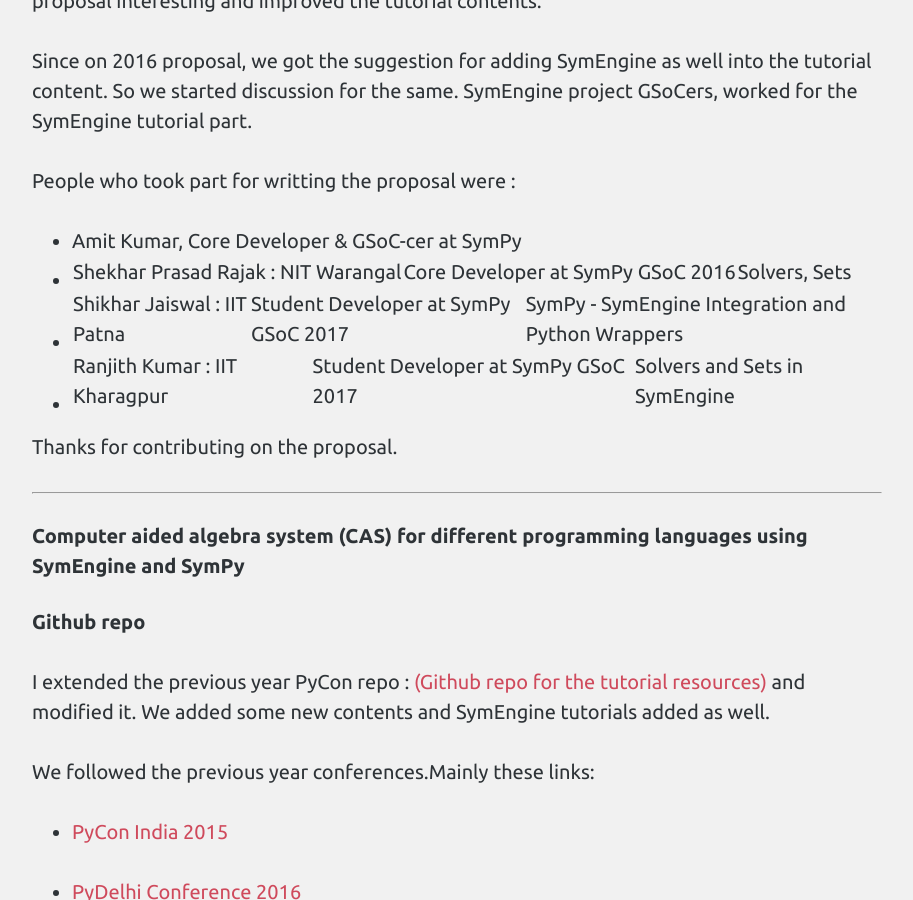
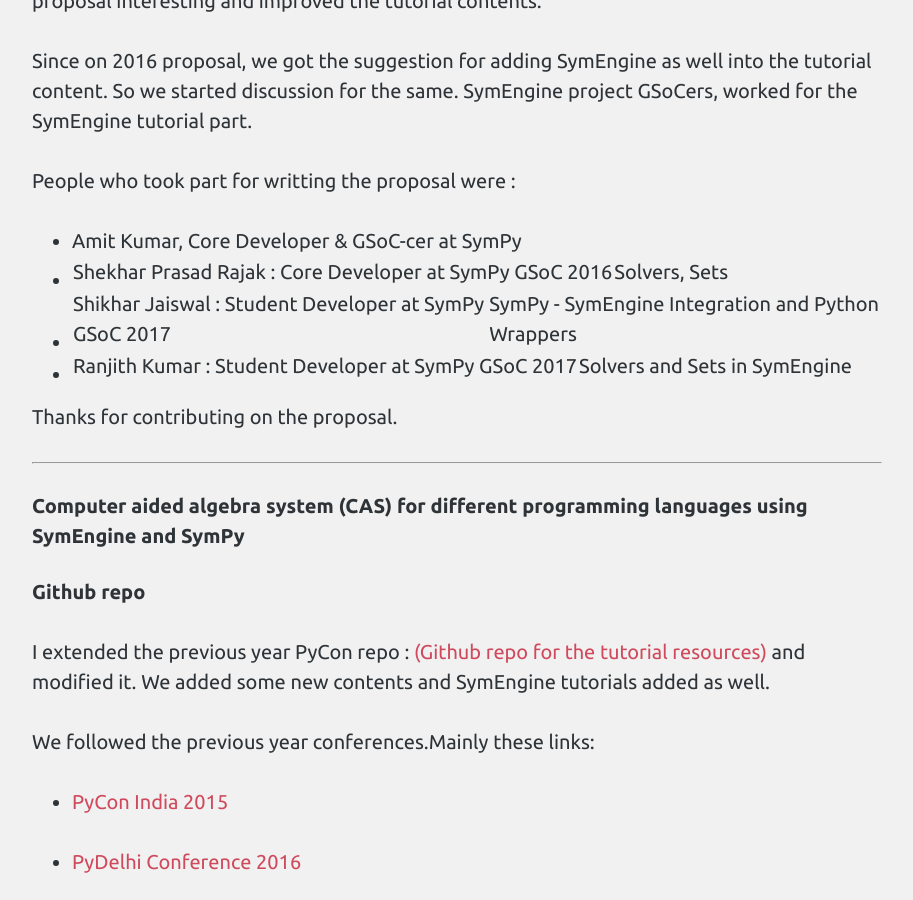
Before and after one commit to Shekharrajak/shekharrajak.github.io, a Jekyll site: the page built from _posts/talks-workshops/2017-11-2-PyConIndia-Delhi-2017.md, in a window 1280 px wide and 900 px high, scrolled down 1207 px. Shown: the whole window, without its empty margins (183-1096 px from the left). Built offline with Jekyll 4.4.1, drawn with Linux system fonts in a browser that asks for light colours; nearby versions of some CDN libraries; comment, search, counter and statistics services are not loaded; some of the changed text lies outside the part shown.

```diff
--- a/_posts/talks-workshops/2017-11-2-PyConIndia-Delhi-2017.md
+++ b/_posts/talks-workshops/2017-11-2-PyConIndia-Delhi-2017.md
@@ -33,9 +33,9 @@ So we started discussion for the same. SymEngine project GSoCers, worked for the
 People who took part for writting the proposal were :
 
 * Amit Kumar, Core Developer & GSoC-cer at SymPy
-* Shekhar Prasad Rajak : NIT Warangal | Core Developer at SymPy GSoC 2016 | Solvers, Sets
-* Shikhar Jaiswal : IIT Patna | Student Developer at SymPy GSoC 2017 | SymPy - SymEngine Integration and Python Wrappers
-* Ranjith Kumar : IIT Kharagpur | Student Developer at SymPy GSoC 2017 | Solvers and Sets in SymEngine
+* Shekhar Prasad Rajak : Core Developer at SymPy GSoC 2016 | Solvers, Sets
+* Shikhar Jaiswal : Student Developer at SymPy GSoC 2017 | SymPy - SymEngine Integration and Python Wrappers
+* Ranjith Kumar : Student Developer at SymPy GSoC 2017 | Solvers and Sets in SymEngine
 
 Thanks for contributing on the proposal.
 
```
Also changed, not shown: other parts of _posts/talks-workshops/2017-11-2-PyConIndia-Delhi-2017.md (+13 -1 lines).
